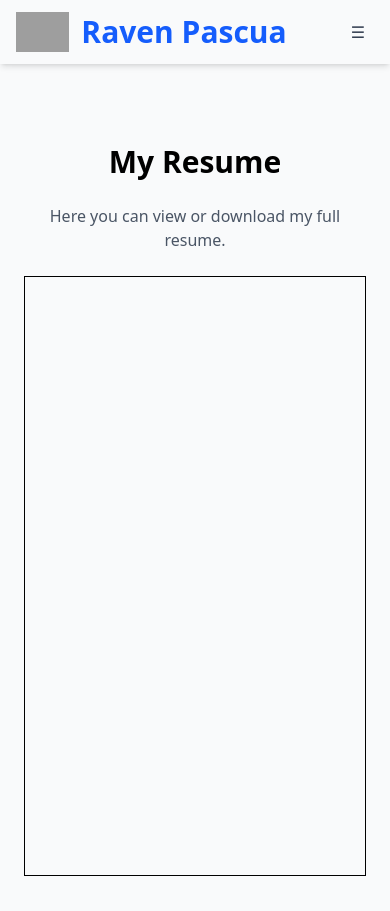
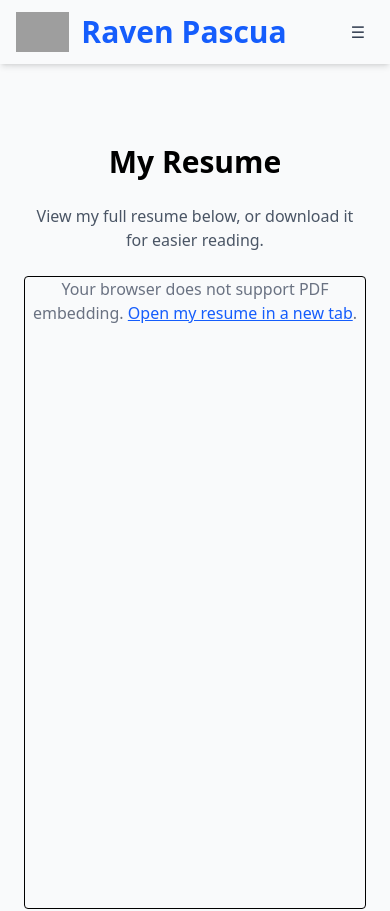
Before and after one commit to corvuscorax-bit/portfolio, a React (Vite) app: page /resume in a window 390 px wide. Shown: the top 911 px of the page. Built offline with nearby package versions, Linux system fonts and the light colour scheme; grey boxes are pictures that could not be loaded.

Commit message:
added gallery on mobile navbar

```diff
--- a/src/components/Navbar.jsx
+++ b/src/components/Navbar.jsx
@@ -188,6 +188,7 @@ export default function Navbar() {
             <ScrollLink to="#projects" className="hover:text-blue-600" closeMenu={() => setIsOpen(false)}>Projects</ScrollLink>
             <ScrollLink to="#contact" className="hover:text-blue-600" closeMenu={() => setIsOpen(false)}>Contact</ScrollLink>
             <Link to="/resume" className="hover:text-blue-600" closeMenu={() => setIsOpen(false)}>Resume</Link>
+            <Link to="/gallery" onClick={() => {window.scrollTo({ top: 0, behavior: "smooth" });setIsOpen(false);}} className="hover:text-blue-600">Gallery</Link>
 
             {/* Mobile Calculators dropdown */}
             <div className="relative">
--- a/src/pages/Resume.jsx
+++ b/src/pages/Resume.jsx
@@ -3,19 +3,42 @@ import Footer from "../components/Footer";
 
 export default function Resume() {
   return (
-    <div>
-    <section className="py-20 bg-gray-50">
+    <div className="flex flex-col min-h-screen">
+      <section className="py-20 bg-gray-50 flex-1">
         <div className="max-w-4xl mx-auto text-center px-6">
           <h2 className="text-3xl font-bold mb-6">My Resume</h2>
           <p className="text-gray-600 mb-6">
-          Here you can view or download my full resume.
+            View my full resume below, or download it for easier reading.
           </p>
 
-        <iframe
-          src="/pdfs/Resume_RPascua.pdf"
-          title="Resume"
-          className="w-full h-[600px] border"
-        />
+          {/* Embed PDF always visible (desktop + mobile) */}
+          <object
+            data="/pdfs/Resume_RPascua.pdf"
+            type="application/pdf"
+            className="w-full h-[75vh] border rounded mb-6"
+          >
+            <p className="text-gray-500">
+              Your browser does not support PDF embedding.{" "}
+              <a
+                href="/pdfs/Resume_RPascua.pdf"
+                className="text-blue-600 underline"
+                target="_blank"
+                rel="noopener noreferrer"
+              >
+                Open my resume in a new tab
+              </a>
+              .
+            </p>
+          </object>
+
+          {/* Download button below embed */}
+          <a
+            href="/pdfs/Resume_RPascua.pdf"
+            download
+            className="inline-block px-6 py-2 bg-blue-600 text-white font-semibold rounded-lg shadow hover:bg-blue-700 transition"
+          >
+            📥 Download Resume
+          </a>
         </div>
       </section>
       <Footer />
```
Lines whose indentation alone changed are shown as unchanged.
